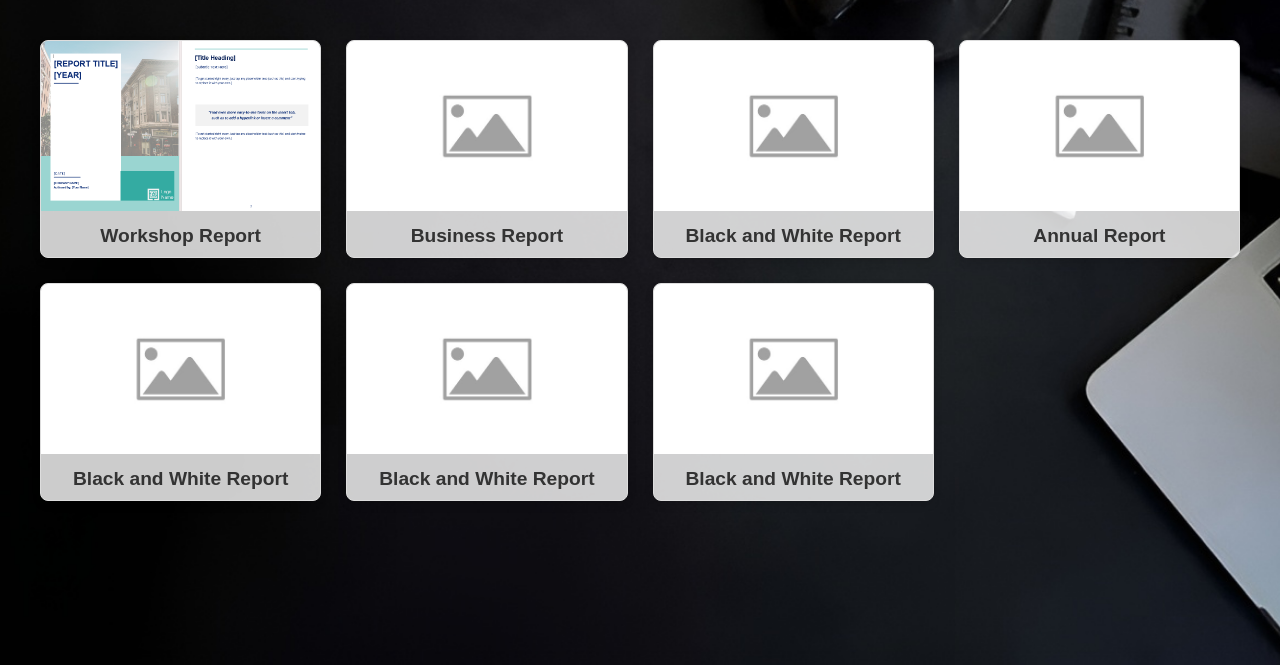
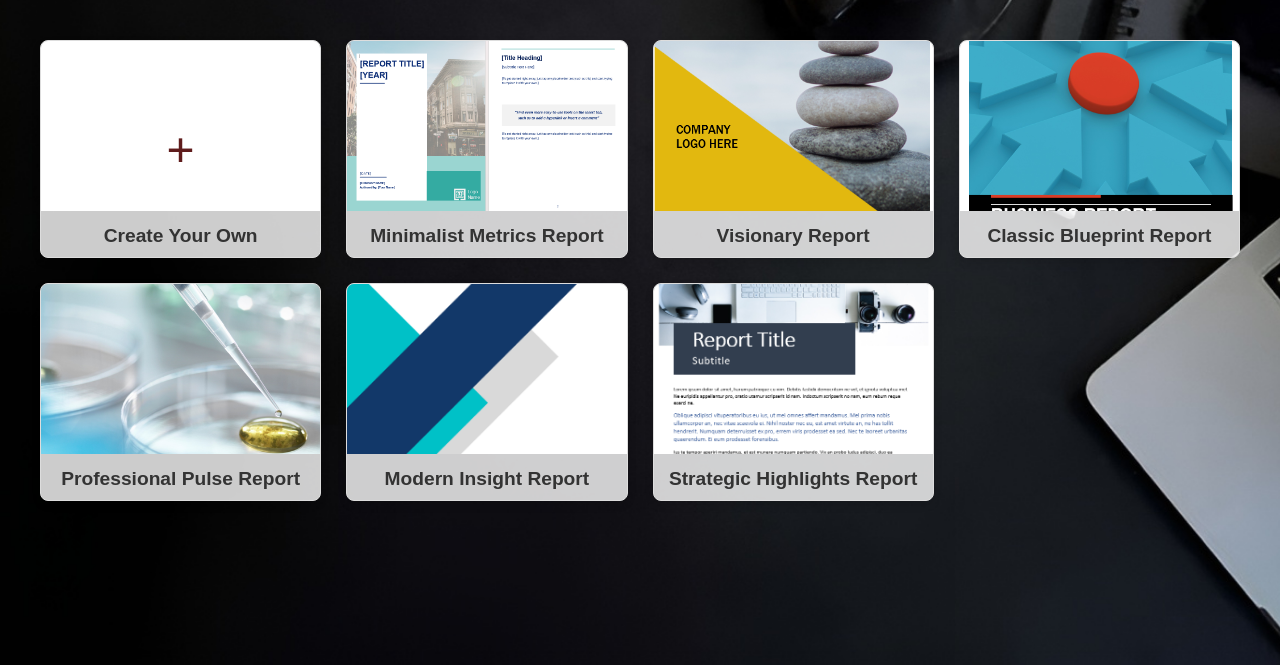
Before and after one commit to riyamariyageorge/InstaReportAI, a Flask app: page /templates in a window 1280 px wide. Shown: the part 135-800 px from the top of the page. Run offline with Flask 3, Linux system fonts and the light colour scheme; the visitor is signed in with stand-in values (Sample User, id 1); parts of the project's set-up code (start-up, migrations or seed data) failed here and were passed over.

Commit message:
template

```diff
--- a/templates/login.html
+++ b/templates/login.html
@@ -1,4 +1,3 @@
-
 <!DOCTYPE html>
 <html lang="en">
 <head>
--- a/templates/tem.html
+++ b/templates/tem.html
@@ -3,6 +3,7 @@
 <head>
     <meta charset="UTF-8">
     <meta name="viewport" content="width=device-width, initial-scale=1.0">
+    <link href="https://fonts.googleapis.com/css2?family=Montserrat:wght@400;600&display=swap" rel="stylesheet">
     <title>Template Selection | InstaReport AI</title>
     <style>
         /* Global Reset */
@@ -17,14 +18,13 @@
             background: url('{{ url_for("static", filename="Images/about_bg.jpg") }}') no-repeat center center fixed;
             background-size: cover;
             font-family: Arial, sans-serif;
-            color: #f8f9fa; /* Light text color */
+            color: #f8f9fa;
         }
 
-
-    /* Header */
+        /* Header */
         header {
-            background: rgba(255, 255, 255, 0.9); /* Semi-transparent white */
-            color: #5f1c1c; /* Blue font color */
+            background: rgba(255, 255, 255, 0.9);
+            color: #5f1c1c;
             padding: 20px;
             text-align: center;
         }
@@ -39,8 +39,8 @@
             display: inline-block;
             margin-top: 10px;
             padding: 10px 20px;
-            background-color: #5f1c1c; /* Solid blue for contrast */
-            color: white; /* White text */
+            background-color: #5f1c1c;
+            color: white;
             font-size: 1rem;
             font-weight: bold;
             border-radius: 5px;
@@ -50,11 +50,9 @@
         }
 
         .back-link:hover {
-            background-color: #174ea6; /* Darker blue on hover */
+            background-color: #174ea6;
             color: white;
         }
-
-
 
         /* Container */
         .container {
@@ -68,13 +66,14 @@
         }
 
         .template-card {
-            background: rgba(255, 255, 255, 0.8); /* Semi-transparent white */
+            background: rgba(255, 255, 255, 0.8);
             border: 1px solid #ddd;
             border-radius: 8px;
             overflow: hidden;
             box-shadow: 0 4px 8px rgba(0, 0, 0, 0.1);
             cursor: pointer;
             transition: transform 0.3s, box-shadow 0.3s;
+            position: relative;
         }
 
         .template-card:hover {
@@ -96,20 +95,78 @@
             color: #333;
         }
 
-        .template-card a {
-            text-decoration: none;
-            color: inherit;
+        .plus-sign {
+            position: absolute;
+            font-size: 3rem;
+            top: 50%;
+            left: 50%;
+            transform: translate(-50%, -50%);
+            color: #5f1c1c;
+            pointer-events: none;
         }
 
-        /* Footer */
-        footer {
-            background: rgba(26, 115, 232, 0.9); /* Semi-transparent blue */
+        /* Preview Modal */
+        .preview-modal {
+            display: none;
+            position: fixed;
+            top: 0;
+            left: 0;
+            width: 100%;
+            height: 100%;
+            background-color: rgba(0, 0, 0, 0.8);
+            z-index: 1000;
+        }
+
+        .modal-content {
+            position: relative;
+            background-color: white;
+            margin: 5% auto;
+            padding: 20px;
+            width: 80%;
+            max-width: 800px;
+            border-radius: 8px;
+            max-height: 80vh;
+            overflow-y: auto;
+        }
+
+        .close-modal {
+            position: absolute;
+            right: 20px;
+            top: 10px;
+            font-size: 28px;
+            font-weight: bold;
+            color: #5f1c1c;
+            cursor: pointer;
+        }
+
+        .preview-image {
+            width: 100%;
+            height: auto;
+            margin-bottom: 20px;
+        }
+
+        .preview-actions {
+            display: flex;
+            justify-content: space-between;
+            padding: 20px 0;
+        }
+
+        .preview-button {
+            padding: 10px 20px;
+            border: none;
+            border-radius: 5px;
+            cursor: pointer;
+            font-weight: bold;
+            transition: background-color 0.3s;
+        }
+
+        .download-button {
+            background-color: #5f1c1c;
             color: white;
-            text-align: center;
-            padding: 10px;
-            position: fixed;
-            bottom: 0;
-            width: 100%;
+        }
+
+        .download-button:hover {
+            background-color: #174ea6;
         }
     </style>
 </head>
@@ -123,59 +180,127 @@
     <!-- Main Container -->
     <div class="container">
         <div class="grid-container">
-            <!-- Template Card 1 -->
-            <div class="template-card">
-                <a href="{{ url_for('static', filename='templates3.docx') }}" download>
-                    <img src="{{ url_for('static', filename='Images/temp1.png') }}" alt="Template 1" class="template-image">
-                    <div class="template-title">Workshop Report</div>
-                </a>
+            <div class="template-card" data-template="blank">
+                <img src="{{ url_for('static', filename='Images/blank.png') }}" alt="Create Your Own" class="template-image">
+                <div class="plus-sign">+</div>
+                <div class="template-title">Create Your Own</div>
             </div>
 
-            <!-- Add more templates -->
-            <div class="template-card">
-                <a href="{{ url_for('static', filename='template2.docx') }}" download>
-                    <img src="{{ url_for('static', filename='Images/placeholder-image.jpg') }}" alt="Template 2" class="template-image">
-                    <div class="template-title">Business Report</div>
-                </a>
+            <div class="template-card" data-template="Minimalist Metrics">
+                <img src="{{ url_for('static', filename='Images/temp1.png') }}" alt="Minimalist Metrics Report" class="template-image">
+                <div class="template-title">Minimalist Metrics Report</div>
             </div>
 
-            <div class="template-card">
-                <a href="{{ url_for('static', filename='template1.docx') }}" download>
-                    <img src="{{ url_for('static', filename='Images/placeholder-image.jpg') }}" alt="Template 2" class="template-image">
-                    <div class="template-title"> Black and White Report</div>
-                </a>
+            <div class="template-card" data-template="Visionary">
+                <img src="{{ url_for('static', filename='Images/temp2.png') }}" alt="Visionary Report" class="template-image">
+                <div class="template-title">Visionary Report</div>
             </div>
 
-            <div class="template-card">
-                <a href="{{ url_for('static', filename='template4.docx') }}" download>
-                    <img src="{{ url_for('static', filename='Images/placeholder-image.jpg') }}" alt="Template 2" class="template-image">
-                    <div class="template-title">Annual Report</div>
-                </a>
+            <div class="template-card" data-template="Classic Blueprint">
+                <img src="{{ url_for('static', filename='Images/temp3.png') }}" alt="Classic Blueprint Report" class="template-image">
+                <div class="template-title">Classic Blueprint Report</div>
             </div>
 
-            <div class="template-card">
-                <a href="{{ url_for('static', filename='template1.docx') }}" download>
-                    <img src="{{ url_for('static', filename='Images/placeholder-image.jpg') }}" alt="Template 2" class="template-image">
-                    <div class="template-title"> Black and White Report</div>
-                </a>
+            <div class="template-card" data-template="Professional Pulse">
+                <img src="{{ url_for('static', filename='Images/temp4.png') }}" alt="Professional Pulse Report" class="template-image">
+                <div class="template-title">Professional Pulse Report</div>
             </div>
 
-            <div class="template-card">
-                <a href="{{ url_for('static', filename='template1.docx') }}" download>
-                    <img src="{{ url_for('static', filename='Images/placeholder-image.jpg') }}" alt="Template 2" class="template-image">
-                    <div class="template-title"> Black and White Report</div>
-                </a>
+            <div class="template-card" data-template="Modern Insight">
+                <img src="{{ url_for('static', filename='Images/temp5.png') }}" alt="Modern Insight Report" class="template-image">
+                <div class="template-title">Modern Insight Report</div>
             </div>
 
-            <div class="template-card">
-                <a href="{{ url_for('static', filename='template1.docx') }}" download>
-                    <img src="{{ url_for('static', filename='Images/placeholder-image.jpg') }}" alt="Template 2" class="template-image">
-                    <div class="template-title"> Black and White Report</div>
-                </a>
+            <div class="template-card" data-template="Strategic Highlights">
+                <img src="{{ url_for('static', filename='Images/temp6.png') }}" alt="Strategic Highlights Report" class="template-image">
+                <div class="template-title Report">Strategic Highlights Report</div>
             </div>
         </div>
     </div>
 
+    <!-- Preview Modal -->
+    <div class="preview-modal" id="previewModal">
+        <div class="modal-content">
+            <span class="close-modal">&times;</span>
+            <h2 id="previewTitle" style="color: #5f1c1c; margin-bottom: 20px;"></h2>
+            <img id="previewImage" class="preview-image" src="" alt="Template Preview">
+            <div class="preview-actions">
+                <button class="preview-button download-button" id="downloadButton">Download Template</button>
+            </div>
+        </div>
+    </div>
 
+    <script>
+        document.addEventListener('DOMContentLoaded', function() {
+            const modal = document.getElementById('previewModal');
+            const closeBtn = document.querySelector('.close-modal');
+            const previewImage = document.getElementById('previewImage');
+            const previewTitle = document.getElementById('previewTitle');
+            const downloadButton = document.getElementById('downloadButton');
+
+            // Template data mapping
+            const templateData = {
+                blank: {
+                    title: 'Create Your Own Template',
+                    image: '{{ url_for("static", filename="Images/blank.png") }}',
+                    file: 'blank.docx'
+                },
+                Minimalist: {
+                    title: 'Minimalist Metrics Template',
+                    image: '{{ url_for("static", filename="Images/temp1.png") }}',
+                    file: 'template1.docx'
+                },
+                Visionary: {
+                    title: 'Visionary Report Template',
+                    image: '{{ url_for("static", filename="Images/temp2.png") }}',
+                    file: 'template2.docx'
+                },
+                Classic: {
+                    title: 'Classic Blueprint Template',
+                    image: '{{ url_for("static", filename="Images/temp3.png") }}',
+                    file: 'template3.docx'
+                },
+                Professional: {
+                    title: 'Professional Pulse Template',
+                    image: '{{ url_for("static", filename="Images/temp4.png") }}',
+                    file: 'template4.docx'
+                },
+                Modern: {
+                    title: 'Modern Insight Template',
+                    image: '{{ url_for("static", filename="Images/temp5.png") }}',
+                    file: 'template5.docx'
+                },
+                Strategic: {
+                    title: 'Strategic Highlights Template',
+                    image: '{{ url_for("static", filename="Images/temp6.png") }}',
+                    file: 'template6.docx'
+                }
+            };
+
+            // Add click event to all template cards
+            document.querySelectorAll('.template-card').forEach(card => {
+                card.addEventListener('click', function() {
+                    const templateType = this.dataset.template;
+                    const template = templateData[templateType];
+
+                    previewTitle.textContent = template.title;
+                    previewImage.src = template.image;
+                    downloadButton.onclick = () => {
+                        window.location.href = "{{ url_for('static', filename='') }}" + template.file;
+                    };
+
+                    modal.style.display = 'block';
+                });
+            });
+
+            // Close modal when clicking the close button or outside the modal
+            closeBtn.onclick = () => modal.style.display = 'none';
+            window.onclick = (event) => {
+                if (event.target === modal) {
+                    modal.style.display = 'none';
+                }
+            };
+        });
+    </script>
 </body>
 </html>
```
Also changed, not shown: templates/login1.html (added, +69 -0 lines), static/Images/blank.png (added).
